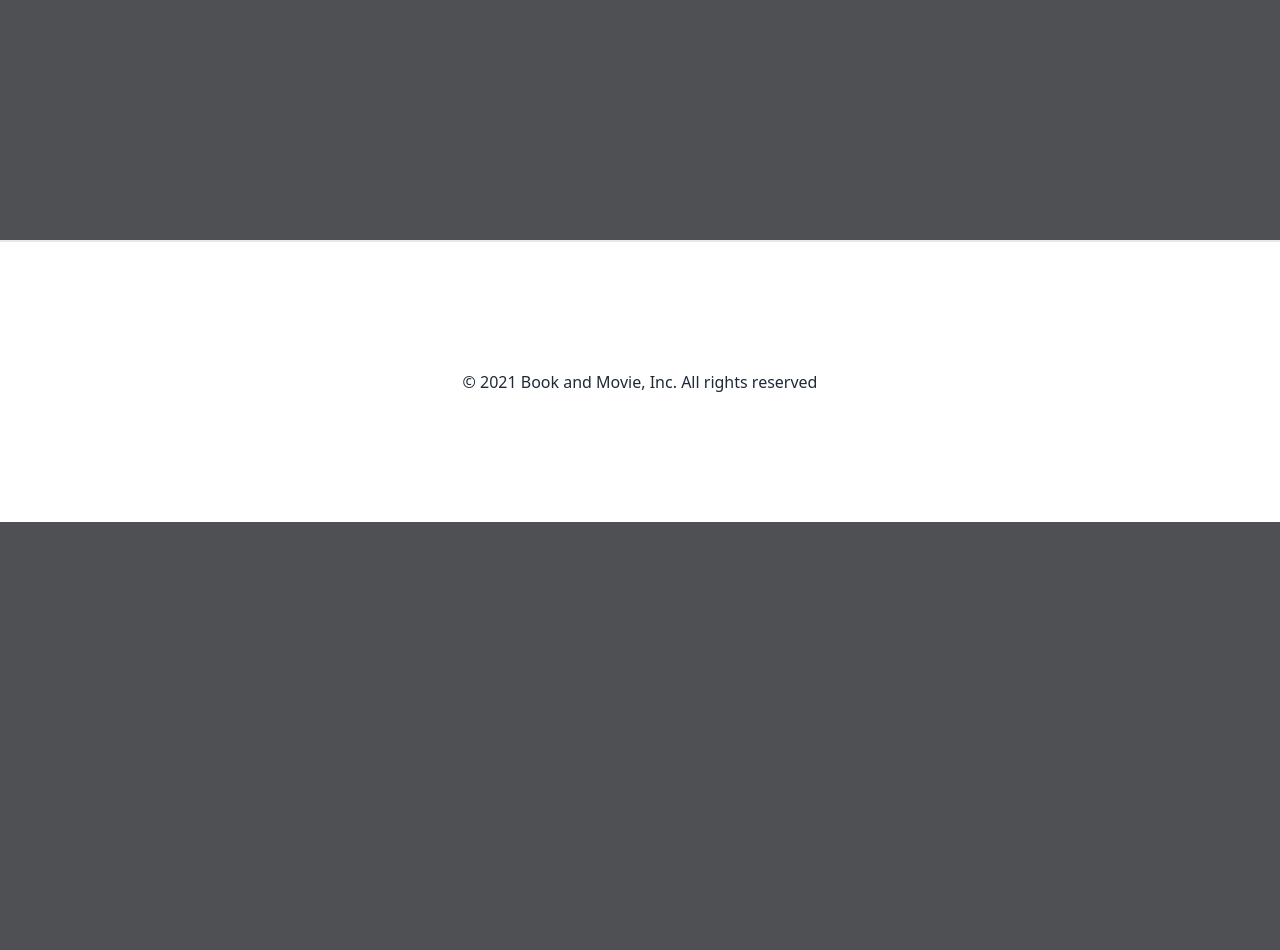
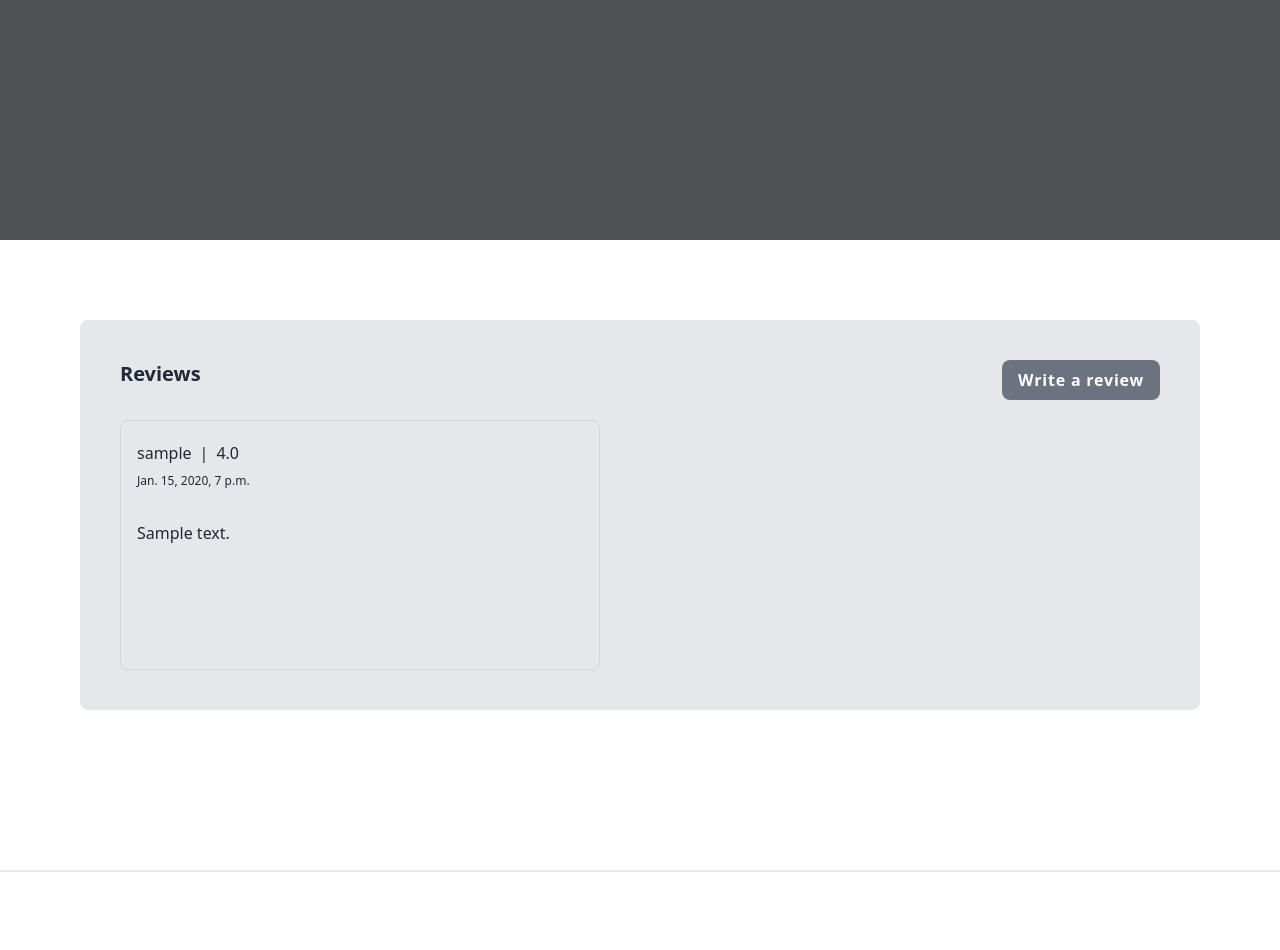
Before and after one commit to hongjunjeong95/Book-and-Movie-App, a Django app: page /movies/1/ in a window 1280 px wide. Shown: the part 640-1590 px from the top of the page. Before the commit the page ends 1162 px from the top, so only its background shows below. Run offline with Django 3.2, Linux system fonts and the light colour scheme; tables that the repository leaves empty hold one stand-in row (values such as "Sample post"); grey boxes marked "Sample" are stand-in pictures; style sheets or scripts are compiled from the project's sources; some libraries are stand-ins or nearby versions.

Commit message:
Add reviews on movie page

```diff
--- a/movies/views.py
+++ b/movies/views.py
@@ -2,6 +2,7 @@ from django.views.generic import ListView, DetailView, FormView, UpdateView
 from django.shortcuts import redirect, reverse
 
 from movies.models import Movie
+from reviews.models import Review
 from movies.forms import CreateMovieForm
 
 
@@ -31,6 +32,13 @@ class MovieDetailView(DetailView):
 
     model = Movie
     template_name = "pages/movies/movie_detail.html"
+
+    def get_context_data(self, **kwargs):
+        context = super().get_context_data(**kwargs)
+        movie = context["movie"]
+        reviews = Review.objects.filter(movie=movie)
+        context["reviews"] = reviews
+        return context
 
 
 class CreateMovieView(FormView):
--- a/reviews/views.py
+++ b/reviews/views.py
@@ -22,13 +22,11 @@ class CreateReviewView(LoggedInOnlyView, CreateView):
             book = Book.objects.get(pk=id)
             review.book = book
             review.save()
-            print(book)
             return redirect(reverse("books:book-detail", kwargs={"pk": id}))
-        elif type == "book":
+        elif type == "movie":
             movie = Movie.objects.get(pk=id)
             review.movie = movie
             review.save()
-            print(movie)
             return redirect(reverse("movies:movie-detail", kwargs={"pk": id}))
 
     def get_form(self, form_class=None):
--- /dev/null
+++ b/templates/mixins/reviews.html
@@ -0,0 +1,26 @@
+<div class="mt-20 mb-40 bg-gray-200 px-10 mx-20 py-10 rounded-lg">
+  <div class="flex justify-between mb-5">
+    <h2 class="font-bold text-xl">Reviews</h2>
+    <button class="bg-gray-500 text-white rounded-lg text-base font-bold tracking-wider outline-none border-none px-4 py-2">
+      <a class="" href="{% url 'reviews:create-review' %}?type={{type}}&id={{id}}">Write a review</a>
+    </button>
+  </div>
+  <div class="grid grid-cols-2 gap-x-20 gap-y-10">
+    {% for review in reviews.all %}
+      <div class="flex flex-col border rounded-lg py-5 px-4 border-gray-300 w-full h-full">
+        <div class="flex">
+          <span>{{review.created_by}}</span>
+          <span class="mx-2">|</span>
+          <span>{{review.rating}}</span>
+        </div>
+        <div class="my-2 text-xs">
+          {{review.created}}
+        </div>
+        <br>
+        <div class="w-full h-32 break-words overflow-y-scroll">
+          {{review.text}}
+        </div>
+      </div>
+    {% endfor %}
+  </div>
+</div>
--- a/templates/pages/movies/movie_detail.html
+++ b/templates/pages/movies/movie_detail.html
@@ -57,4 +57,6 @@
       <a class="edit_button" href="{% url 'movies:movie-edit' movie.pk %}">Edit Movie</a>
     </div>
   </div>
+  {% comment %}  {% endcomment %}
+  {% include 'mixins/reviews.html' with reviews=reviews type="movie" id=movie.pk %}
 {% endblock content%}
```
Also changed, not shown: templates/pages/books/book_detail.html (+2 -26 lines).
